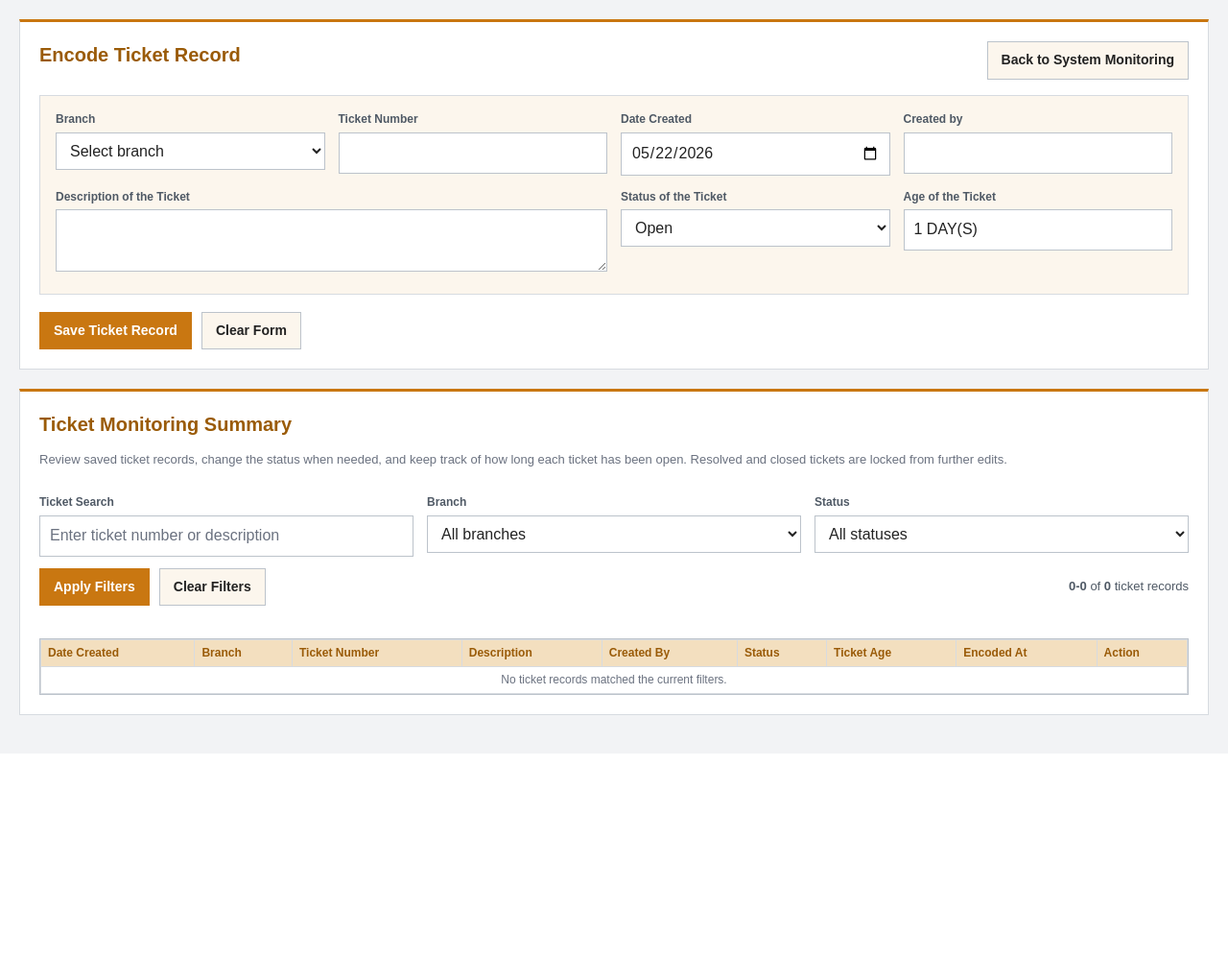
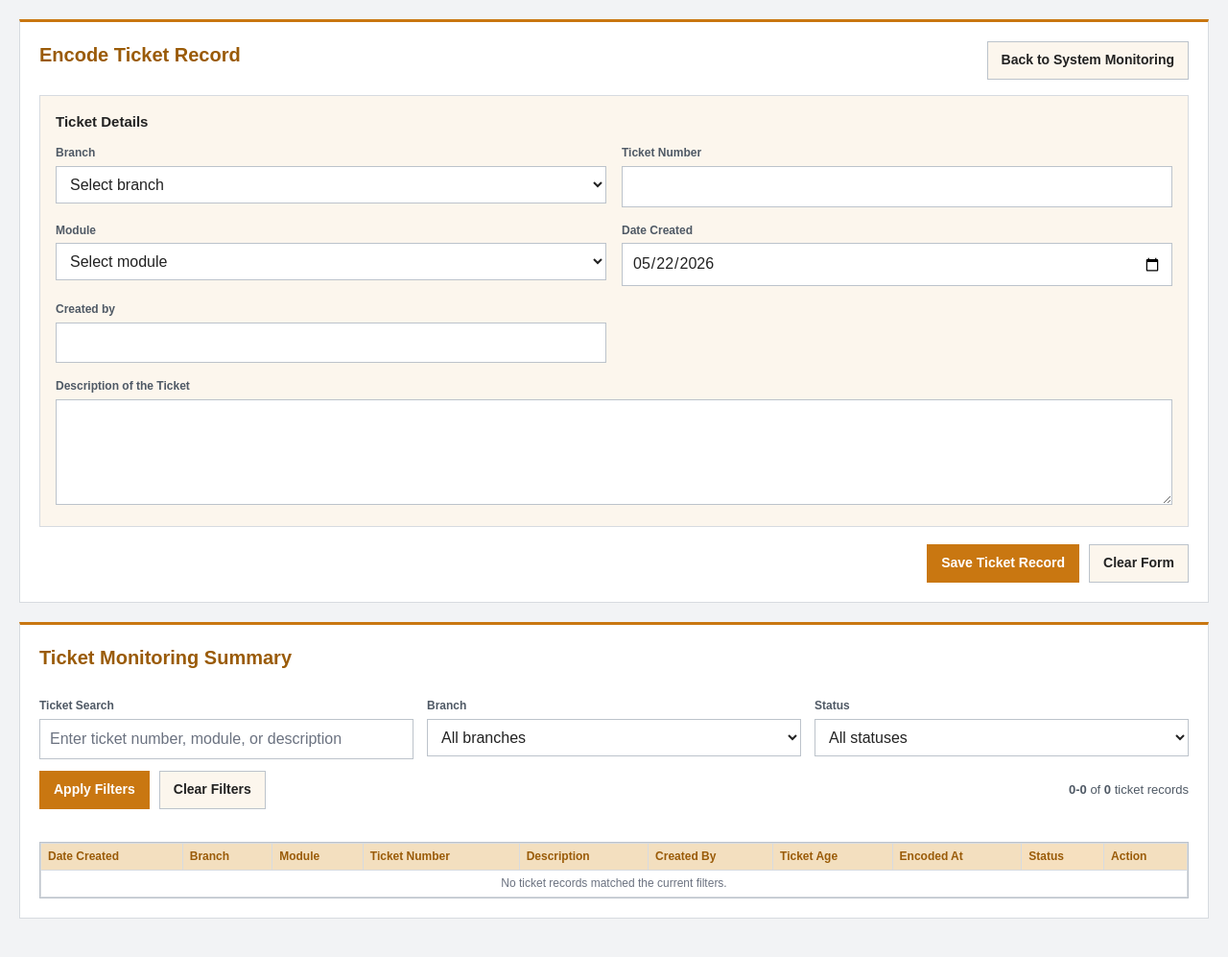
Before and after one commit to Wysi-Chel/system_monitoring_micei, a PHP site: page /ticket_monitoring.php in a window 1280 px wide. Shown: the part 146-1143 px from the top of the page at 96% size. Before the commit the page ends 931 px from the top, so only its background shows below. Run offline with PHP 8.4, Linux system fonts and the light colour scheme; data that the repository does not hold is empty.

Commit message:
edit a lot of stuff

```diff
--- a/assets/css/index.css
+++ b/assets/css/index.css
@@ -340,6 +340,22 @@ textarea:focus {
     max-width: 100%;
 }
 
+.form-section-title {
+    margin-bottom: 14px;
+}
+
+.form-section-title h3 {
+    margin: 0 0 4px;
+    color: var(--text);
+    font-size: 15px;
+}
+
+.form-section-title p {
+    margin: 0;
+    color: var(--text-muted);
+    font-size: 12px;
+}
+
 .field-grid {
     display: grid;
     grid-template-columns: repeat(4, minmax(0, 1fr));
@@ -348,6 +364,28 @@ textarea:focus {
 
 .field-grid.compact {
     grid-template-columns: repeat(2, minmax(0, 1fr));
+}
+
+body.page-ticket-monitoring .ticket-record-form {
+    width: 100%;
+    max-width: none;
+}
+
+body.page-ticket-monitoring .ticket-form-grid {
+    grid-template-columns: repeat(2, minmax(0, 1fr));
+    gap: 16px;
+}
+
+body.page-ticket-monitoring .ticket-description-field {
+    grid-column: 1 / -1;
+}
+
+body.page-ticket-monitoring .ticket-description-field textarea {
+    min-height: 110px;
+}
+
+body.page-ticket-monitoring .ticket-form-actions {
+    justify-content: flex-end;
 }
 
 .date-grid {
@@ -563,35 +601,122 @@ button,
 
 .table-action-cell {
     white-space: normal;
-    min-width: 210px;
+    min-width: 165px;
+    vertical-align: middle;
 }
 
 .ticket-status-form {
-    display: flex;
-    flex-wrap: wrap;
-    align-items: center;
-    gap: 8px;
+    margin: 0;
+    display: inline-block;
 }
 
 .ticket-status-select {
-    min-width: 120px;
-    max-width: 160px;
+    width: 52px;
+    min-width: 52px;
+    max-width: 52px;
+    padding: 7px 30px 7px 10px;
+    border: 1px solid var(--brand);
+    background-color: var(--brand-soft);
+    color: var(--brand-dark);
+    font-size: 16px;
+    font-weight: bold;
+    cursor: pointer;
+    appearance: none;
+    text-align: center;
+    text-align-last: center;
+    background-image:
+        linear-gradient(45deg, transparent 50%, var(--brand-dark) 50%),
+        linear-gradient(135deg, var(--brand-dark) 50%, transparent 50%);
+    background-position:
+        calc(100% - 16px) calc(50% - 2px),
+        calc(100% - 11px) calc(50% - 2px);
+    background-size: 5px 5px;
+    background-repeat: no-repeat;
+    transition: width 0.16s ease, min-width 0.16s ease, max-width 0.16s ease;
 }
 
-.compact-button {
-    padding: 7px 10px;
+.ticket-status-select:focus {
+    width: 140px;
+    min-width: 140px;
+    max-width: 140px;
+    padding-left: 10px;
     font-size: 12px;
+    text-align: left;
+    text-align-last: left;
+    outline: none;
+    box-shadow: 0 0 0 3px var(--focus);
+}
+
+.ticket-status-select option {
+    color: var(--text);
+    font-size: 12px;
+}
+
+.status-column-header {
+    background: var(--brand-soft);
+    color: var(--brand-dark);
+}
+
+.status-column-cell {
+    text-align: center;
+}
+
+.status-pill {
+    display: inline-flex;
+    align-items: center;
+    justify-content: center;
+    min-width: 86px;
+    padding: 5px 10px;
+    border: 1px solid transparent;
+    font-size: 12px;
+    font-weight: bold;
+    line-height: 1.2;
+    white-space: nowrap;
+}
+
+.status-pill-open {
+    background: #f7e8c9;
+    border-color: #e2c48f;
+    color: #875700;
+}
+
+.status-pill-in-progress {
+    background: #dceaf9;
+    border-color: #9fc3ea;
+    color: #084d94;
+}
+
+.status-pill-on-hold {
+    background: #ece0f8;
+    border-color: #c8afe4;
+    color: #6c4692;
+}
+
+.status-pill-resolved,
+.status-pill-closed {
+    background: #dff3e2;
+    border-color: #8fc59a;
+    color: #1f5e2d;
+}
+
+.status-pill-unknown {
+    background: var(--surface-soft);
+    border-color: var(--border);
+    color: var(--text-soft);
 }
 
 .row-lock-label {
     display: inline-flex;
     align-items: center;
-    padding: 6px 10px;
+    justify-content: center;
+    min-width: 40px;
+    padding: 6px 8px;
     border: 1px solid var(--border);
     background: var(--surface-soft);
     color: var(--text-muted);
-    font-size: 12px;
+    font-size: 14px;
     font-weight: bold;
+    line-height: 1;
 }
 
 .active-filters {
--- a/config.php
+++ b/config.php
@@ -49,6 +49,16 @@ function quoteMysqlIdentifier(string $identifier): string
     return "`" . str_replace("`", "``", $identifier) . "`";
 }
 
+function ensureMysqlTableColumn(PDO $pdo, string $tableNameSql, string $columnName, string $definitionSql): void
+{
+    $columnNameSql = $pdo->quote($columnName);
+    $columnExists = (bool) $pdo->query("SHOW COLUMNS FROM {$tableNameSql} LIKE {$columnNameSql}")->fetch(PDO::FETCH_ASSOC);
+
+    if (!$columnExists) {
+        $pdo->exec("ALTER TABLE {$tableNameSql} ADD COLUMN {$definitionSql}");
+    }
+}
+
 function ensureTicketMonitoringTable(PDO $pdo, array $company): void
 {
     if (!isset($company["ticket_table_name"]) || !is_string($company["ticket_table_name"]) || trim($company["ticket_table_name"]) === "") {
@@ -60,6 +70,7 @@ function ensureTicketMonitoringTable(PDO $pdo, array $company): void
         "CREATE TABLE IF NOT EXISTS {$tableNameSql} (
             id INT AUTO_INCREMENT PRIMARY KEY,
             branch VARCHAR(100),
+            module VARCHAR(100),
             ticket_number VARCHAR(150) NOT NULL,
             ticket_description TEXT,
             date_created DATE NOT NULL,
@@ -69,6 +80,8 @@ function ensureTicketMonitoringTable(PDO $pdo, array $company): void
             created_at TIMESTAMP DEFAULT CURRENT_TIMESTAMP
         )"
     );
+
+    ensureMysqlTableColumn($pdo, $tableNameSql, "module", "module VARCHAR(100) AFTER branch");
 }
 
 function ensureResolvedTicketMonitoringTable(PDO $pdo, array $company): void
@@ -83,6 +96,7 @@ function ensureResolvedTicketMonitoringTable(PDO $pdo, array $company): void
             id INT AUTO_INCREMENT PRIMARY KEY,
             source_ticket_id INT NOT NULL,
             branch VARCHAR(100),
+            module VARCHAR(100),
             ticket_number VARCHAR(150) NOT NULL,
             ticket_description TEXT,
             date_created DATE NOT NULL,
@@ -94,6 +108,8 @@ function ensureResolvedTicketMonitoringTable(PDO $pdo, array $company): void
             UNIQUE KEY unique_source_ticket_id (source_ticket_id)
         )"
     );
+
+    ensureMysqlTableColumn($pdo, $tableNameSql, "module", "module VARCHAR(100) AFTER branch");
 }
 
 try {
--- a/database/setup.sql
+++ b/database/setup.sql
@@ -54,6 +54,7 @@ CREATE TABLE IF NOT EXISTS `NTR system monitoring` (
 CREATE TABLE IF NOT EXISTS `MICEI ticket monitoring` (
     id INT AUTO_INCREMENT PRIMARY KEY,
     branch VARCHAR(100),
+    module VARCHAR(100),
     ticket_number VARCHAR(150) NOT NULL,
     ticket_description TEXT,
     date_created DATE NOT NULL,
@@ -66,6 +67,7 @@ CREATE TABLE IF NOT EXISTS `MICEI ticket monitoring` (
 CREATE TABLE IF NOT EXISTS `NTR ticket monitoring` (
     id INT AUTO_INCREMENT PRIMARY KEY,
     branch VARCHAR(100),
+    module VARCHAR(100),
     ticket_number VARCHAR(150) NOT NULL,
     ticket_description TEXT,
     date_created DATE NOT NULL,
@@ -79,6 +81,7 @@ CREATE TABLE IF NOT EXISTS `MICEI resolved ticket monitoring` (
     id INT AUTO_INCREMENT PRIMARY KEY,
     source_ticket_id INT NOT NULL,
     branch VARCHAR(100),
+    module VARCHAR(100),
     ticket_number VARCHAR(150) NOT NULL,
     ticket_description TEXT,
     date_created DATE NOT NULL,
@@ -94,6 +97,7 @@ CREATE TABLE IF NOT EXISTS `NTR resolved ticket monitoring` (
     id INT AUTO_INCREMENT PRIMARY KEY,
     source_ticket_id INT NOT NULL,
     branch VARCHAR(100),
+    module VARCHAR(100),
     ticket_number VARCHAR(150) NOT NULL,
     ticket_description TEXT,
     date_created DATE NOT NULL,
--- a/includes/monitoring_options.php
+++ b/includes/monitoring_options.php
@@ -1,11 +1,11 @@
 <?php
 $branchOptions = ["MGSC", "NGSC", "KID", "GLA", "All Dealers"];
 $departmentOptions = ["Accounting", "Sales", "Service", "Parts", "BNC", "CNC", "Manila", "BRP"];
-$moduleOptions = ["AMIS", "CMIS", "CSMS", "SMIS", "PMIS"];
+$moduleOptions = ["AMIS", "CMIS", "SMIS", "PMIS", "CSMS"];
 $classificationOptions = ["User Error", "System Error", "Data Correction", "Others"];
 $processedTypeOptions = ["Cancellation", "Unposting", "Void", "Others"];
 $statusOptions = ["Pending", "Cancelled", "Unposted", "Voided"];
-$ticketStatusOptions = ["Open", "In Progress", "On Hold", "Resolved", "Closed"];
+$ticketStatusOptions = ["Open", "In Progress", "On Hold", "Resolved"];
 $rowsPerPageOptions = [25, 50, 100];
 
 $summaryColumns = [
@@ -35,10 +35,11 @@ $summaryColumns = [
 $ticketMonitoringColumns = [
     ["key" => "date_created", "label" => "Date Created", "format" => "date"],
     ["key" => "branch", "label" => "Branch", "format" => "text"],
+    ["key" => "module", "label" => "Module", "format" => "text"],
     ["key" => "ticket_number", "label" => "Ticket Number", "format" => "text"],
     ["key" => "ticket_description", "label" => "Description", "format" => "text"],
     ["key" => "created_by", "label" => "Created By", "format" => "text"],
-    ["key" => "ticket_status", "label" => "Status", "format" => "text"],
     ["key" => "ticket_age", "label" => "Ticket Age", "format" => "ticket_age"],
     ["key" => "created_at", "label" => "Encoded At", "format" => "timestamp"],
+    ["key" => "ticket_status", "label" => "Status", "format" => "text"],
 ];
--- a/includes/monitoring_repository.php
+++ b/includes/monitoring_repository.php
@@ -174,6 +174,7 @@ function buildTicketMonitoringWhereClause(array $filters, array &$bindings): str
         $searchValue = "%" . escapeLikeTerm($filters["search"]) . "%";
         $searchColumns = [
             "ticket_number",
+            "module",
             "ticket_description",
             "created_by",
             "ticket_status",
@@ -333,6 +334,7 @@ function archiveResolvedTicketRecord(PDO $pdo, string $resolvedTableNameSql, arr
     $sql = "INSERT INTO {$resolvedTableNameSql} (
         source_ticket_id,
         branch,
+        module,
         ticket_number,
         ticket_description,
         date_created,
@@ -343,6 +345,7 @@ function archiveResolvedTicketRecord(PDO $pdo, string $resolvedTableNameSql, arr
     ) VALUES (
         :source_ticket_id,
         :branch,
+        :module,
         :ticket_number,
         :ticket_description,
         :date_created,
@@ -353,6 +356,7 @@ function archiveResolvedTicketRecord(PDO $pdo, string $resolvedTableNameSql, arr
     )
     ON DUPLICATE KEY UPDATE
         branch = VALUES(branch),
+        module = VALUES(module),
         ticket_number = VALUES(ticket_number),
         ticket_description = VALUES(ticket_description),
         date_created = VALUES(date_created),
@@ -365,6 +369,7 @@ function archiveResolvedTicketRecord(PDO $pdo, string $resolvedTableNameSql, arr
     $stmt->execute([
         ":source_ticket_id" => (int) ($ticketRecord["id"] ?? 0),
         ":branch" => $ticketRecord["branch"] ?? "",
+        ":module" => $ticketRecord["module"] ?? "",
         ":ticket_number" => $ticketRecord["ticket_number"] ?? "",
         ":ticket_description" => $ticketRecord["ticket_description"] ?? "",
         ":date_created" => $ticketRecord["date_created"] ?? null,
--- a/includes/partials/encoding_form.php
+++ b/includes/partials/encoding_form.php
@@ -138,5 +138,4 @@
         </div>
     </form>
 
-    <p class="note">Tip: Leave this page open to monitor <?= e($company["company_name"]) ?> records. Refresh the page to see new entries from other computers.</p>
 </section>
--- a/includes/partials/summary_table.php
+++ b/includes/partials/summary_table.php
@@ -4,7 +4,6 @@
     <div class="summary-header">
         <div>
             <h2><?= e($company["system_name"]) ?> Summary</h2>
-            <p class="note summary-note">Filter the summary by branch and status, then page through the matching records without leaving this section.</p>
         </div>
         <a href="<?= e($exportUrl) ?>" class="button-link secondary">Export Filtered Excel</a>
     </div>
--- a/save_ticket_monitoring.php
+++ b/save_ticket_monitoring.php
@@ -33,17 +33,19 @@ function normalizeTicketDate(?string $value): ?string
 }
 
 $branch = $company["fixed_branch"] ?? normalizeTicketField($_POST["branch"] ?? "", true);
+$module = normalizeAllowedFilter($_POST["module"] ?? "", $moduleOptions);
 $ticketNumber = normalizeTicketField($_POST["ticket_number"] ?? "", true);
 $ticketDescription = normalizeTicketField($_POST["ticket_description"] ?? "");
 $dateCreated = normalizeTicketDate($_POST["date_created"] ?? "");
 $createdBy = normalizeTicketField($_POST["created_by"] ?? "", true);
-$ticketStatus = normalizeTicketField($_POST["ticket_status"] ?? "");
+$ticketStatus = $ticketStatusOptions[0];
 $resolvedAt = isLockedTicketStatus($ticketStatus)
     ? (new DateTimeImmutable("now", new DateTimeZone("Asia/Manila")))->format("Y-m-d H:i:s")
     : null;
 
 $sql = "INSERT INTO {$ticketTableNameSql} (
     branch,
+    module,
     ticket_number,
     ticket_description,
     date_created,
@@ -52,6 +54,7 @@ $sql = "INSERT INTO {$ticketTableNameSql} (
     resolved_at
 ) VALUES (
     :branch,
+    :module,
     :ticket_number,
     :ticket_description,
     :date_created,
@@ -63,6 +66,7 @@ $sql = "INSERT INTO {$ticketTableNameSql} (
 $stmt = $pdo->prepare($sql);
 $stmt->execute([
     ":branch" => $branch,
+    ":module" => $module,
     ":ticket_number" => $ticketNumber,
     ":ticket_description" => $ticketDescription,
     ":date_created" => $dateCreated,
--- a/ticket_monitoring.php
+++ b/ticket_monitoring.php
@@ -45,6 +45,7 @@ $savedMessage = isset($_GET["updated"])
     ? "Ticket status successfully updated."
     : "Ticket monitoring record successfully saved to the " . $company["ticket_table_name"] . " table.";
 $ticketFormDefaults = [
+    "module" => "",
     "ticket_number" => trim((string) ($_GET["ticket_number"] ?? $_GET["q"] ?? "")),
     "ticket_description" => "",
     "date_created" => $today,
@@ -71,16 +72,20 @@ $ticketFormDefaults = [
         <div class="summary-header">
             <div>
                 <h2>Encode Ticket Record</h2>
-                <!-- <p class="note summary-note">Add the ticket number, description, who created it, and its current status here.</p> -->
+                <!-- <p class="note summary-note">Enter the basic ticket details below. New ticket records are saved with an initial status of <strong>Open</strong>.</p> -->
             </div>
             <a href="<?= e($mainPageUrl) ?>" class="button-link secondary">Back to System Monitoring</a>
         </div>
 
-        <form action="save_ticket_monitoring.php" method="POST" id="ticket-record-form">
+        <form action="save_ticket_monitoring.php" method="POST" id="ticket-record-form" class="ticket-record-form">
             <input type="hidden" name="company" value="<?= e($company["key"]) ?>">
 
             <section class="form-section">
-                <div class="field-grid">
+                <div class="form-section-title">
+                    <h3>Ticket Details</h3>
+                </div>
+
+                <div class="field-grid ticket-form-grid">
                     <?php if ($showBranchSelector): ?>
                     <div class="field">
                         <label for="ticket-form-branch">Branch</label>
@@ -105,6 +110,16 @@ $ticketFormDefaults = [
                     </div>
 
                     <div class="field">
+                        <label for="ticket-module">Module</label>
+                        <select id="ticket-module" name="module" required>
+                            <option value="">Select module</option>
+                            <?php foreach ($moduleOptions as $option): ?>
+                            <option value="<?= e($option) ?>"<?= $ticketFormDefaults["module"] === $option ? " selected" : "" ?>><?= e($option) ?></option>
+                            <?php endforeach; ?>
+                        </select>
+                    </div>
+
+                    <div class="field">
                         <label for="ticket-date-created">Date Created</label>
                         <input type="date" id="ticket-date-created" name="date_created" value="<?= e($ticketFormDefaults["date_created"]) ?>" required>
                     </div>
@@ -114,28 +129,14 @@ $ticketFormDefaults = [
                         <input type="text" id="ticket-created-by" name="created_by" value="<?= e($ticketFormDefaults["created_by"]) ?>" required>
                     </div>
 
-                    <div class="field field-span-2">
+                    <div class="field field-span-2 ticket-description-field">
                         <label for="ticket-description">Description of the Ticket</label>
                         <textarea id="ticket-description" name="ticket_description" required><?= e($ticketFormDefaults["ticket_description"]) ?></textarea>
-                    </div>
-
-                    <div class="field">
-                        <label for="ticket-status-input">Status of the Ticket</label>
-                        <select id="ticket-status-input" name="ticket_status" required>
-                            <?php foreach ($ticketStatusOptions as $option): ?>
-                            <option value="<?= e($option) ?>"<?= $ticketFormDefaults["ticket_status"] === $option ? " selected" : "" ?>><?= e($option) ?></option>
-                            <?php endforeach; ?>
-                        </select>
-                    </div>
-
-                    <div class="field">
-                        <label for="ticket-age-preview">Age of the Ticket</label>
-                        <input type="text" id="ticket-age-preview" value="0 day(s)" readonly>
                     </div>
                 </div>
             </section>
 
-            <div class="buttons">
+            <div class="buttons ticket-form-actions">
                 <button type="submit" class="primary">Save Ticket Record</button>
                 <button type="reset" class="secondary">Clear Form</button>
             </div>
@@ -146,7 +147,7 @@ $ticketFormDefaults = [
         <div class="summary-header">
             <div>
                 <h2>Ticket Monitoring Summary</h2>
-                <p class="note summary-note">Review saved ticket records, change the status when needed, and keep track of how long each ticket has been open. Resolved and closed tickets are locked from further edits.</p>
+                <!-- <p class="note summary-note">Review saved ticket records, change the status when needed, and keep track of how long each ticket has been open. Resolved and closed tickets are locked from further edits.</p> -->
             </div>
         </div>
 
@@ -156,7 +157,7 @@ $ticketFormDefaults = [
             <div class="summary-filter-grid">
                 <div class="field">
                     <label for="ticket-search">Ticket Search</label>
-                    <input type="search" id="ticket-search" name="q" value="<?= e($filters["search"]) ?>" placeholder="Enter ticket number or description">
+                    <input type="search" id="ticket-search" name="q" value="<?= e($filters["search"]) ?>" placeholder="Enter ticket number, module, or description">
                 </div>
 
                 <?php if ($showBranchSelector): ?>
@@ -211,7 +212,7 @@ $ticketFormDefaults = [
                 <thead>
                     <tr>
                         <?php foreach ($ticketMonitoringColumns as $column): ?>
-                        <th><?= e($column["label"]) ?></th>
+                        <th class="<?= $column["key"] === "ticket_status" ? "status-column-header" : "" ?>"><?= e($column["label"]) ?></th>
                         <?php endforeach; ?>
                         <th>Action</th>
                     </tr>
@@ -225,11 +226,21 @@ $ticketFormDefaults = [
                         <?php foreach ($records as $row): ?>
                             <tr class="<?= isLockedTicketStatus($row["ticket_status"] ?? "") ? "ticket-row-resolved" : "" ?>">
                                 <?php foreach ($ticketMonitoringColumns as $column): ?>
+                                <?php if ($column["key"] === "ticket_status"): ?>
+                                <?php
+                                    $statusValue = formatSummaryValue($column, $row);
+                                    $statusClass = preg_replace('/[^a-z0-9]+/i', '-', strtolower($statusValue)) ?: 'unknown';
+                                ?>
+                                <td class="status-column-cell">
+                                    <span class="status-pill status-pill-<?= e($statusClass) ?>"><?= e($statusValue) ?></span>
+                                </td>
+                                <?php else: ?>
                                 <td><?= e(formatSummaryValue($column, $row)) ?></td>
+                                <?php endif; ?>
                                 <?php endforeach; ?>
                                 <td class="table-action-cell">
                                     <?php if (isLockedTicketStatus($row["ticket_status"] ?? "")): ?>
-                                        <span class="row-lock-label">Locked</span>
+                                        <span class="row-lock-label" aria-label="Locked" title="Locked">&#128274;</span>
                                     <?php else: ?>
                                         <form action="update_ticket_status.php" method="POST" class="ticket-status-form">
                                             <input type="hidden" name="company" value="<?= e($company["key"]) ?>">
@@ -239,12 +250,19 @@ $ticketFormDefaults = [
                                             <input type="hidden" name="filter_status" value="<?= e($filters["ticket_status"]) ?>">
                                             <input type="hidden" name="filter_per_page" value="<?= e($filters["per_page"]) ?>">
                                             <input type="hidden" name="filter_page" value="<?= e($pagination["page"]) ?>">
-                                            <select name="new_ticket_status" class="ticket-status-select" aria-label="Change ticket status">
+                                            <select
+                                                name="new_ticket_status"
+                                                class="ticket-status-select"
+                                                aria-label="Edit ticket status"
+                                                title="Edit Status"
+                                                onchange="if (this.value !== '') { this.form.submit(); }"
+                                            >
+                                                <option value="" selected>&#9998;</option>
                                                 <?php foreach ($ticketStatusOptions as $option): ?>
-                                                <option value="<?= e($option) ?>"<?= ($row["ticket_status"] ?? "") === $option ? " selected" : "" ?>><?= e($option) ?></option>
+                                                    <?php if (($row["ticket_status"] ?? "") === $option) { continue; } ?>
+                                                <option value="<?= e($option) ?>"><?= e($option) ?></option>
                                                 <?php endforeach; ?>
                                             </select>
-                                            <button type="submit" class="button-link secondary compact-button">Change Status</button>
                                         </form>
                                     <?php endif; ?>
                                 </td>
```
Also changed, not shown: other parts of assets/css/index.css (+49 -5 lines).
